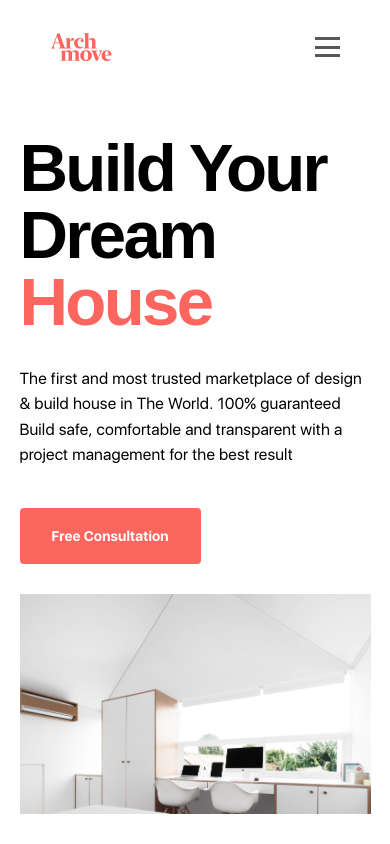
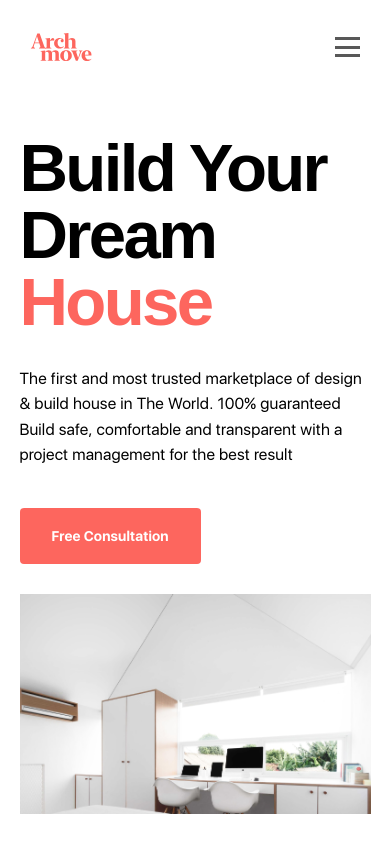
Before and after one commit to gbertl/archmove, a plain HTML site: page index.html in a window 390 px wide. Shown: the top 844 px of the page. Drawn offline with Linux system fonts and the light colour scheme; a web font is replaced by a local one.

Commit message:
lessen padding from navbar in mobile

```diff
--- a/scss/layout/_navbar.scss
+++ b/scss/layout/_navbar.scss
@@ -1,6 +1,6 @@
 .navbar {
   gap: 30px;
-  padding: 33px 50px;
+  padding: 33px 30px;
   position: relative;
   justify-content: space-between;
 
@@ -9,6 +9,7 @@
   }
 
   @include mq(large) {
+    padding: 33px 50px;
     flex-direction: row;
     gap: 60px;
   }
```
Also changed, not shown: css/style.css.
